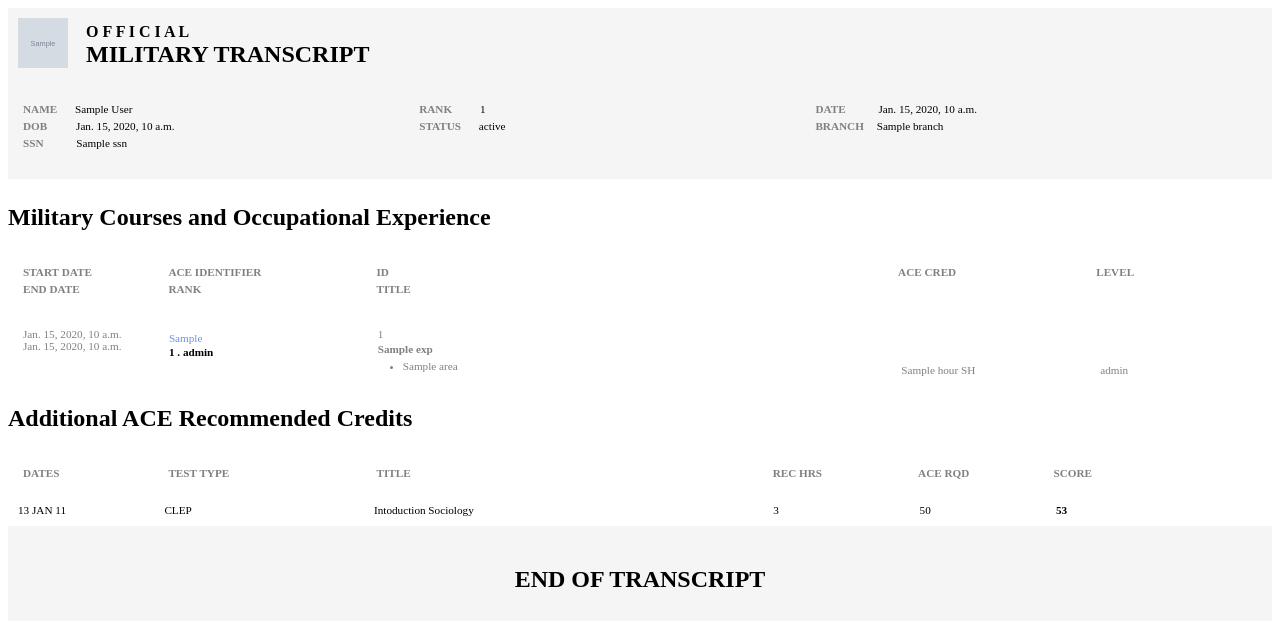
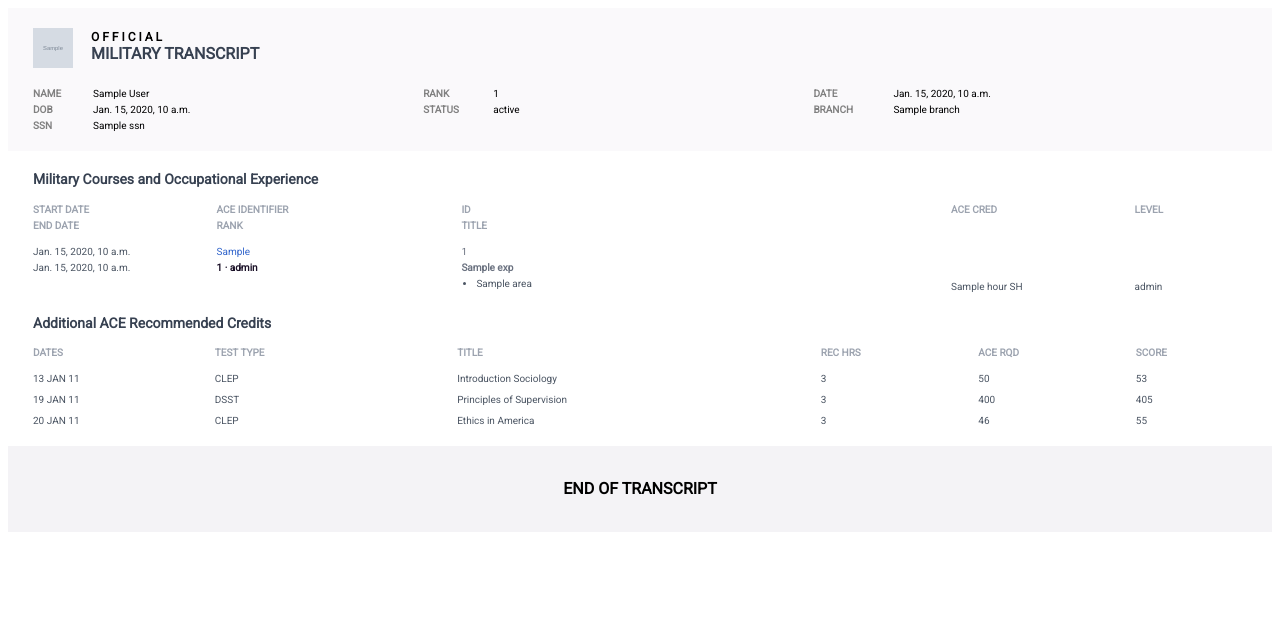
Before and after one commit to EDLM-MMT/MMT-Backend, a Django app: template app/templates/modernizedTranscript.html in a window 1280 px wide. Shown: the top 628 px of the page. Run offline with Django 3.2, Linux system fonts and the light colour scheme; the template is opened without the code that fills it: most values are stand-ins (such as "Sample title", 1, 10 or a date in 2020); grey boxes marked "Sample" are stand-in pictures; parts of the project's set-up code (start-up, migrations or seed data) failed here and were passed over.

Commit message:
Update the modernized transcript to better match the mock ups

```diff
--- a/app/templates/modernizedTranscript.html
+++ b/app/templates/modernizedTranscript.html
@@ -2,294 +2,333 @@
 <html lang="en" xml:lang="en">
   <head>
     <title style="text-align: center">Modernized MMT Transcript</title>
+    <link href="https://fonts.googleapis.com/css2?family=Roboto:wght@400&display=swap" rel="stylesheet">
+    <style>
+      @Page {
+        margin: 0;
+        padding: 0;
+      }
+
+
+
+      html, body {
+        font-family: "Roboto", sans-serif;
+      }
+
+
+    </style>
   </head>
   <body>
-    <div style="background-color: whitesmoke; padding-bottom: 15px">
-      <div style="display: flex">
+    <!-- Transcript Header section -->
+    <div style="background-color: #FAF9FB; padding: 10px 15px;">
+      <div style="display: flex; align-items: center;">
         <img
           src="{{image}}"
           alt="Education logo"
-          width="50"
-          height="50"
-          style="margin: 10px"
+          style="width: 40px; height: 40px; margin: 10px"
         />
-        <div style="padding-top: 15px; padding-left: 8px">
+        <div style="padding-top: 10px; padding-left: 8px; font-size: 12px; ">
           <div><strong>O F F I C I A L</strong></div>
-          <h2 style="margin-top: 0">MILITARY TRANSCRIPT</h2>
+          <h2 style="margin-top: 0; color: #374151; font-size: 16px;">MILITARY TRANSCRIPT</h2>
         </div>
       </div>
-      <div style="padding: 5px; print-color-adjust: exact">
-        <div style="float: left; width: 30%; padding: 10px">
-          <p style="margin: 0; font-size: 0.7em">
-            <strong style="color: gray; padding-right: 15px">NAME </strong>
+      <!-- User info Section -->
+      <div style="display: flex; font-size: 12px;">
+        <div style="width: 30%; padding: 10px">
+          <p style="margin: 0; font-size: 10px; display: flex;">
+            <strong style="color: gray; flex: 0 0 60px;">NAME </strong>
             {{first_name}} {{last_name}}
           </p>
-          <p style="margin-top: 5px; margin-bottom: 0; font-size: 0.7em">
-            <strong style="color: gray; padding-right: 26px">DOB </strong>
+          <p style="margin-top: 5px; margin-bottom: 0; font-size: 10px; display: flex;">
+            <strong style="color: gray; flex: 0 0 60px;">DOB </strong>
             {{dob}}
           </p>
-          <p style="margin-top: 5px; margin-bottom: 0; font-size: 0.7em">
-            <strong style="color: gray; padding-right: 30px">SSN </strong>
+          <p style="margin-top: 5px; margin-bottom: 0; font-size: 10px; display:flex;">
+            <strong style="color: gray; flex: 0 0 60px;">SSN </strong>
             {{ssn}}
           </p>
         </div>
-        <div style="float: left; width: 30%; padding: 10px">
-          <p style="margin: 0; font-size: 0.7em">
-            <strong style="color: gray; padding-right: 25px">RANK </strong>
+        <div style=" width: 30%; padding: 10px">
+          <p style="margin: 0; font-size: 10px; display: flex;">
+            <strong style="color: gray; flex: 0 0 70px;">RANK </strong>
             {{rank}}
           </p>
-          <p style="margin-top: 5px; margin-bottom: 0; font-size: 0.7em">
-            <strong style="color: gray; padding-right: 15px">STATUS </strong>
+          <p style="margin-top: 5px; margin-bottom: 0; font-size: 10px; display: flex;">
+            <strong style="color: gray; flex: 0 0 70px;">STATUS </strong>
             {{status}}
           </p>
         </div>
-        <div style="float: left; width: 20%; padding: 10px">
-          <p style="margin: 0; font-size: 0.7em">
-            <strong style="color: gray; padding-right: 30px">DATE </strong>
+        <div style="width: 30%; padding: 10px;">
+          <p style="margin: 0; font-size: 10px; display: flex;">
+            <strong style="color: gray; flex: 0 0 80px;">DATE </strong>
             {{date}}
           </p>
-          <p style="margin-top: 5px; margin-bottom: 0; font-size: 0.7em">
-            <strong style="color: gray; padding-right: 10px">BRANCH </strong
+          <p style="margin-top: 5px; margin-bottom: 0; font-size: 10px; display: flex;">
+            <strong style="color: gray; flex: 0 0 80px;">BRANCH </strong
             >{{branch}}
           </p>
         </div>
-        <span style="content: ''; display: table; clear: both"></span>
       </div>
     </div>
-
-    <div style="margin-top: 25px">
-      <h2 style="margin-top: 0">
+    <!-- Military Courses and Military Experience Section  -->
+    <div style="margin: 20px 15px 20px 25px">
+      <h2 style="margin-top: 0; font-size: 14px; color: #374151;">
         Military Courses and Occupational Experience
       </h2>
-
       <!-- Titles -->
-      <div style="padding: 5px; print-color-adjust: exact">
-        <div style="float: left; width: 10%; padding: 10px">
-          <p style="margin: 0; font-size: 0.7em; color: gray">
+      <div style="display: flex; padding-top: 5px;">
+        <div style="width: 15%;">
+          <p style="margin: 0; font-size: 10px; color: #9CA3AF;">
             <strong>START DATE</strong>
           </p>
-          <p style="margin: 5px 0px 3px; font-size: 0.7em; color: gray">
+          <p style="margin: 5px 0px; font-size: 10px; color: #9CA3AF">
             <strong>END DATE </strong>
           </p>
         </div>
-        <div style="float: left; width: 15%; padding: 10px">
-          <p style="margin: 0; font-size: 0.7em; color: gray">
+        <div style="width: 20%;">
+          <p style="margin: 0; font-size: 10px; color: #9CA3AF">
             <strong>ACE IDENTIFIER </strong>
           </p>
-          <p
-            style="
-              margin-top: 5px;
-              margin-bottom: 0;
-              font-size: 0.7em;
-              color: gray;
-            "
-          >
+          <p style="margin: 5px 0px; font-size: 10px; color: #9CA3AF">
             <strong>RANK </strong>
           </p>
         </div>
-        <div style="float: left; width: 40%; padding: 10px">
-          <p style="margin: 0; font-size: 0.7em; color: gray">
+        <div style="width: 40%;">
+          <p style="margin: 0; font-size: 10px; color: #9CA3AF">
             <strong>ID </strong>
           </p>
-          <p style="margin: 5px 0px 3px; font-size: 0.7em; color: gray">
+          <p style="margin: 5px 0px; font-size: 10px; color: #9CA3AF">
             <strong>TITLE </strong>
           </p>
         </div>
-        <div style="float: left; width: 15%; padding: 10px">
-          <p style="margin: 0; font-size: 0.7em; color: gray">
+        <div style="width: 15%;">
+          <p style="margin: 0; font-size: 10px; color: #9CA3AF">
             <strong>ACE CRED</strong>
           </p>
         </div>
-        <div style="padding: 10px">
-          <p style="margin: 0; font-size: 0.7em; color: gray">
+        <div style="width: 10%;">
+          <p style="margin: 0; font-size: 10px; color: #9CA3AF">
             <strong>LEVEL </strong>
           </p>
         </div>
-        <span style="content: ''; display: table; clear: both"></span>
       </div>
-
-      <div style="padding-top: 5px; padding-left: 5px">
-        {% for exp in experiences %}
-        <div style="float: left; width: 10%; padding: 10px">
+      <!-- Military courses and experience section -->
+      {% for exp in experiences %}
+      <div style="display: flex; padding-top: 10px;">
+        <div style="width: 15%;">
           {% if exp.course_name %}
-          <p style="margin: 0; font-size: 0.7em; color: gray">
+          <p style="margin: 0; font-size: 10px; color: #4B5563">
             {{exp.start_date}}
           </p>
-          <p style="margin: 0; font-size: 0.7em; color: gray">
+          <p style="margin: 5px 0px; font-size: 10px; color: #4B5563">
             {{exp.end_date}}
           </p>
           {% else %}
-          <p style="margin: 0; font-size: 0.7em; color: black">
+          <p style="margin: 0; font-size: 10px; color: #1B1128">
             <strong>{{exp.start_date}}</strong>
           </p>
-          <p style="margin: 0; font-size: 0.7em; color: black">
+          <p style="margin: 5px 0px; font-size: 10px; color: #1B1128">
             <strong>{{exp.end_date}}</strong>
           </p>
           {% endif %}
         </div>
-        <div style="float: left; width: 15%; padding: 10px">
+        <div style="width: 20%;">
           {% if exp.ACE_identifier and exp.ACE_identifier != "None Assigned" %}
           <p
             style="
-              display: inline;
               margin: 0;
-              font-size: 0.7em;
-              color: cornflowerblue;
+              font-size: 10px;
+              color: #3366CC;
             "
           >
             {{exp.ACE_identifier}}
           </p>
-          <p style="margin: 0; font-size: 0.7em; color: gray"></p>
+          <p style="margin: 0; font-size: 10px; color: gray"></p>
           {% else %}
-          <p style="display: inline; margin: 0; font-size: 0.7em; color: black">
-            {{exp.ACE_identifier}}
+          <p style="margin: 0; font-size: 10px; color: #1B1128">
+            <strong>{{exp.ACE_identifier}}</strong>
           </p>
-          <p style="margin: 0; font-size: 0.7em; color: gray"></p>
+          <p style="margin: 0; font-size: 10px; color: gray"></p>
           {% endif %} {% if exp.rank %}
-          <p style="margin: 0; font-size: 0.7em; color: black">
-            <strong>{{exp.rank}} . {{exp.rank_level}}</strong>
+          <p style="margin: 5px 0px; font-size: 10px; color: #1B1128">
+            <strong>{{exp.rank}} · {{exp.rank_level}}</strong>
           </p>
           {% endif %}
         </div>
-        <div style="float: left; width: 40%; padding: 10px">
+        <div style="width: 40%;">
           {% if exp.course_name %}
           <p
             style="
               margin: 0;
-              font-size: 0.7em;
-              padding-bottom: 3px;
-              color: gray;
+              font-size: 10px;
+              color: #6B7280;
             "
           >
             {{exp.course_id}}
           </p>
-          <p style="margin: 0; font-size: 0.7em; color: gray">
+          <p style="margin: 5px 0; font-size: 10px; color: #6B7280">
             <strong>{{exp.course_name}}</strong>
           </p>
+          <ul style="margin: 5px 0 0 15px; padding-left: 0;">
+            {% for area in exp.areas %}
+            <li style="font-size: 10px; padding-bottom: 3px; color: #4B5563">
+              {{area}}
+            </li>
+            {% endfor %}
           {% else %}
           <p
             style="
               margin: 0;
-              font-size: 0.7em;
-              padding-bottom: 3px;
-              color: black;
+              font-size: 10px;
+              color: #1B1128;
             "
           >
-            {{exp.course_id}}
+          <strong>{{exp.course_id}}</strong>
           </p>
-          <p style="margin: 0; font-size: 0.7em; color: black">
-            <strong>{{exp.course_name}}</strong>
+          <p style="margin: 5px 0; font-size: 10px; color: #1B1128">
+            <strong>{{exp.occupation_name}}</strong>
           </p>
+          <ul style="margin: 5px 0 0 15px; padding-left: 0;">
+            <li style="font-size: 10px; padding-bottom: 3px; color: #4B5563">
+              {{exp.description}}
+            </li>
           {% endif %}
-          <ul style="float: left; margin-top: 5px; padding-left: 25px">
-            {% for area in exp.areas %}
-            <li style="font-size: 0.7em; padding-bottom: 3px; color: gray">
-              {{area}}
-            </li>
-            {% endfor %}
           </ul>
         </div>
-        <div style="float: left; width: 15%; padding: 10px; padding-top: 30px">
-          <ul style="float: left; list-style-type: none; padding-left: 0px">
+        <div style="width: 15%; padding-top: 35px;">
+          <ul style="list-style-type: none; margin: 0; padding: 0;">
             {% for hours in exp.hours %}
-            <li style="font-size: 0.7em; padding-bottom: 3px; color: gray">
+            <li style="padding-bottom: 3px; font-size: 10px; color: #4B5563">
               {{hours}} SH
             </li>
             {% endfor %}
           </ul>
         </div>
-        <div style="padding: 10px">
+        <div style="width: 10%; padding-top: 35px;">
           <ul
             style="
-              float: left;
-              list-style-type: none;
-              padding-left: 0px;
-              padding-top: 20px;
+              list-style-type: none; margin: 0; padding: 0;
             "
           >
             {% for level in exp.level %}
-            <li style="font-size: 0.7em; padding-bottom: 3px; color: gray">
+            <li style="padding-bottom: 3px; font-size: 10px; color: #4B5563">
               {{level}}
             </li>
             {% endfor %}
           </ul>
         </div>
-        <span style="content: ''; display: table; clear: both"></span>
-        {% endfor %}
       </div>
+      {% endfor %}
     </div>
-
-    <div>
-      <h2 style="margin-top: 0">Additional ACE Recommended Credits</h2>
-
+    <!-- ACE Section - Currently Using Mock Data -->
+    <div style="margin: 0 15px 20px 25px">
+      <h2 style="margin-top: 0; font-size: 14px; color: #374151;">Additional ACE Recommended Credits</h2>
       <!-- Titles -->
-      <div style="padding: 5px; print-color-adjust: exact">
-        <div style="float: left; width: 10%; padding: 10px">
-          <p style="margin: 0; font-size: 0.7em; color: gray">
+      <div style="padding: 5px 0; print-color-adjust: exact; display:flex;">
+        <div style="width: 15%;">
+          <p style="margin: 0; font-size: 10px; color: #9CA3AF">
             <strong> DATES</strong>
           </p>
         </div>
-        <div style="float: left; width: 15%; padding: 10px">
-          <p style="margin: 0; font-size: 0.7em; color: gray">
+        <div style="width: 20%;"">
+          <p style="margin: 0; font-size: 10px; color: #9CA3AF">
             <strong>TEST TYPE </strong>
           </p>
         </div>
-        <div style="float: left; width: 30%; padding: 10px">
-          <p style="margin: 0; font-size: 0.7em; color: gray">
+        <div style="width: 30%;">
+          <p style="margin: 0; font-size: 10px; color: #9CA3AF">
             <strong>TITLE </strong>
           </p>
         </div>
-        <div style="float: left; width: 10%; padding: 10px">
-          <p style="margin: 0; font-size: 0.7em; color: gray">
+        <div style="width: 13%;">
+          <p style="margin: 0; font-size: 10px; color: #9CA3AF">
             <strong>REC HRS</strong>
           </p>
         </div>
-        <div style="float: left; width: 10%; padding: 10px">
-          <p style="margin: 0; font-size: 0.7em; color: gray">
+        <div style="width: 13%;">
+          <p style="margin: 0; font-size:10px; color: #9CA3AF">
             <strong>ACE RQD</strong>
           </p>
         </div>
-        <div style="padding: 10px">
-          <p style="margin: 0; font-size: 0.7em; color: gray">
+        <div style="width: 10%">
+          <p style="margin: 0; font-size: 10px; color: #9CA3AF">
             <strong>SCORE </strong>
           </p>
         </div>
-        <span style="content: ''; display: table; clear: both"></span>
       </div>
-
-      <!-- Courses -->
-      <div style="print-color-adjust: exact">
-        <div style="float: left; width: 10%; padding: 10px">
-          <p style="margin: 0; font-size: 0.7em">13 JAN 11</p>
+      <!-- Mock ACE Course 1 -->
+      <div style="print-color-adjust: exact; display: flex; padding-top: 10px;">
+        <div style="width: 15%;">
+          <p style="margin: 0; font-size: 10px; color: #4B5563;">13 JAN 11</p>
         </div>
-        <div style="float: left; width: 15%; padding: 10px">
-          <p style="margin: 0; font-size: 0.7em">CLEP</p>
+        <div style="width: 20%;">
+          <p style="margin: 0; font-size: 10px; color: #4B5563;">CLEP</p>
         </div>
-        <div style="float: left; width: 30%; padding: 10px">
-          <p style="margin: 0; font-size: 0.7em">Intoduction Sociology</p>
+        <div style="width: 30%;">
+          <p style="margin: 0; font-size: 10px; color: #4B5563;">Introduction Sociology</p>
         </div>
-        <div style="float: left; width: 10%; padding: 10px">
-          <p style="margin: 0; font-size: 0.7em">3</p>
+        <div style="width: 13%;">
+          <p style="margin: 0; font-size: 10px; color: #4B5563;">3</p>
         </div>
-        <div style="float: left; width: 10%; padding: 10px">
-          <p style="margin: 0; font-size: 0.7em">50</p>
+        <div style="width: 13%;">
+          <p style="margin: 0; font-size: 10px; color: #4B5563;">50</p>
         </div>
-        <div style="padding: 10px">
-          <p style="margin: 0; font-size: 0.7em"><strong>53 </strong></p>
+        <div style="width: 10%;">
+          <p style="margin: 0; font-size: 10px; color: #4B5563;">53</p>
         </div>
-        <span style="content: ''; display: table; clear: both"></span>
+      </div>
+      <!-- Mock ACE Course 2 -->
+      <div style="print-color-adjust: exact; display: flex; padding-top: 10px;">
+        <div style="width: 15%;">
+          <p style="margin: 0; font-size: 10px; color: #4B5563;">19 JAN 11</p>
+        </div>
+        <div style="width: 20%;">
+          <p style="margin: 0; font-size: 10px; color: #4B5563;">DSST</p>
+        </div>
+        <div style="width: 30%;">
+          <p style="margin: 0; font-size: 10px; color: #4B5563;">Principles of Supervision</p>
+        </div>
+        <div style="width: 13%;">
+          <p style="margin: 0; font-size: 10px; color: #4B5563;">3</p>
+        </div>
+        <div style="width: 13%;">
+          <p style="margin: 0; font-size: 10px; color: #4B5563;">400</p>
+        </div>
+        <div style="width: 10%;">
+          <p style="margin: 0; font-size: 10px; color: #4B5563;">405</p>
+        </div>
+      </div>
+      <!-- Mock ACE Course 3 -->
+      <div style="print-color-adjust: exact; display: flex; padding-top: 10px;">
+        <div style="width: 15%;">
+          <p style="margin: 0; font-size: 10px; color: #4B5563;">20 JAN 11</p>
+        </div>
+        <div style="width: 20%;">
+          <p style="margin: 0; font-size: 10px; color: #4B5563;">CLEP</p>
+        </div>
+        <div style="width: 30%;">
+          <p style="margin: 0; font-size: 10px; color: #4B5563;">Ethics in America</p>
+        </div>
+        <div style="width: 13%;">
+          <p style="margin: 0; font-size: 10px; color: #4B5563;">3</p>
+        </div>
+        <div style="width: 13%;">
+          <p style="margin: 0; font-size: 10px; color: #4B5563;">46</p>
+        </div>
+        <div style="width: 10%;">
+          <p style="margin: 0; font-size: 10px; color: #4B5563;">55</p>
+        </div>
       </div>
     </div>
 
     <div
       style="
         padding-top: 20px;
-        background-color: whitesmoke;
-        padding-bottom: 15px;
-        height: 60px;
+        background-color: #F4F3F6;
+        padding-bottom: 20px;
       "
     >
-      <h2 style="text-align: center">END OF TRANSCRIPT</h2>
+      <h2 style="text-align: center; font-size: 16px;">END OF TRANSCRIPT</h2>
     </div>
   </body>
   <footer></footer>
```
